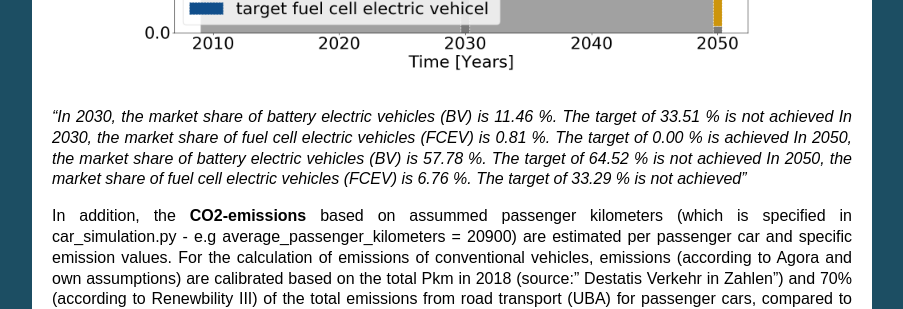
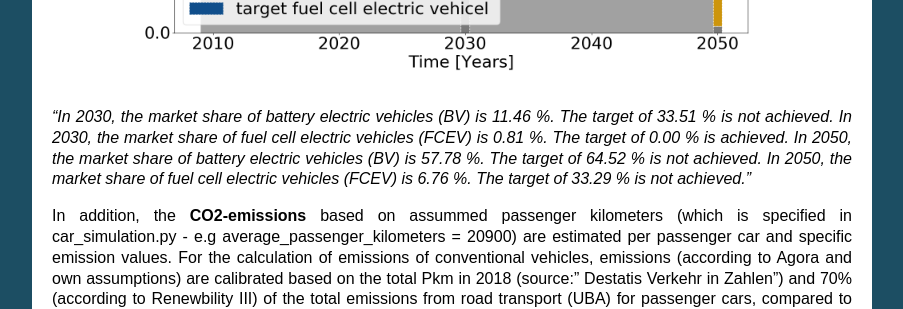
Before and after one commit to CSenkpiel/Inve2st, a Sphinx documentation site: the page built from docs/source/use_cases_in_detail.rst, in a window 1280 px wide and 900 px high, scrolled down 4822 px. Shown: the part 152-461 px from the top of the window, without its empty margins (198-1101 px from the left). Built offline with Sphinx 7.4.7, drawn with Linux system fonts in a browser that asks for light colours.

```diff
--- a/docs/source/use_cases_in_detail.rst
+++ b/docs/source/use_cases_in_detail.rst
@@ -145,10 +145,10 @@ A comparison of the calculated diffusion of alternative driving concepts with sh
    :scale: 40%
 
 
-*"In 2030, the market share of battery electric vehicles (BV) is 11.46 %. The target of 33.51 % is not achieved
-In 2030, the market share of fuel cell electric vehicles (FCEV) is 0.81 %. The target of 0.00 % is achieved
-In 2050, the market share of battery electric vehicles (BV) is 57.78 %. The target of 64.52 % is not achieved
-In 2050, the market share of fuel cell electric vehicles (FCEV) is 6.76 %. The target of 33.29 % is not achieved"*
+*"In 2030, the market share of battery electric vehicles (BV) is 11.46 %. The target of 33.51 % is not achieved.
+In 2030, the market share of fuel cell electric vehicles (FCEV) is 0.81 %. The target of 0.00 % is achieved.
+In 2050, the market share of battery electric vehicles (BV) is 57.78 %. The target of 64.52 % is not achieved.
+In 2050, the market share of fuel cell electric vehicles (FCEV) is 6.76 %. The target of 33.29 % is not achieved."*
 
 
 In addition, the **CO2-emissions** based on assummed passenger kilometers (which is specified in car_simulation.py - e.g average_passenger_kilometers = 20900) are estimated per passenger car and specific emission values.
```
